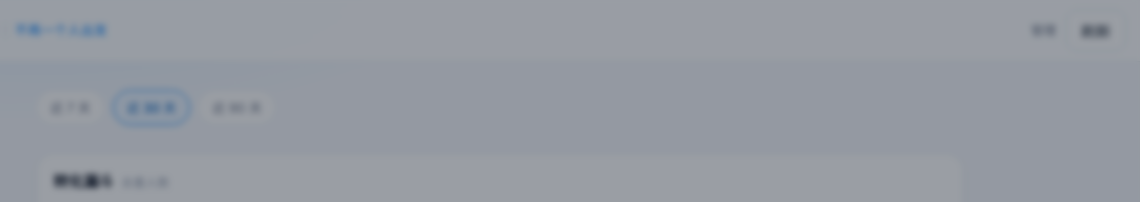
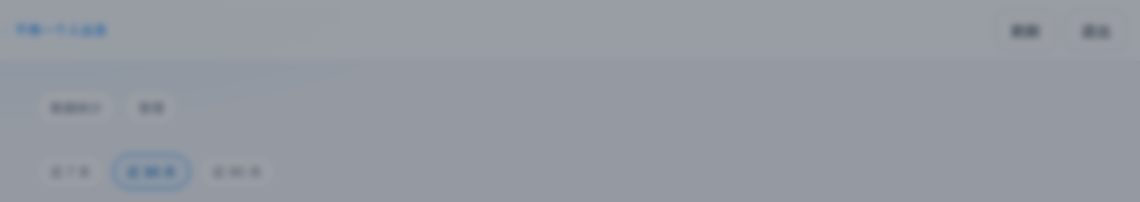
Before and after one commit to Prom1seCN/BHTX-web, a website: page public/dashboard.html in a window 1280 px wide. Shown: the top 202 px of the page, 140-1280 px from the left. Drawn offline with Linux system fonts and the light colour scheme.

Commit message:
看板/管理导航统一为 chip 切换样式，新增退出（清除本机密钥）（v3.0.0）

```diff
--- a/public/dashboard.css
+++ b/public/dashboard.css
@@ -124,3 +124,6 @@ body { padding-bottom: 32px; }
 .pending-name { font-size: 14px; font-weight: 600; color: var(--ink); }
 .pending-meta { font-size: 12px; color: var(--muted); }
 .pending-actions { display: flex; gap: 10px; margin-top: 4px; }
+
+a.chip { text-decoration: none; color: var(--muted); }
+a.chip.on { color: var(--brand-700); }
--- a/public/dashboard.html
+++ b/public/dashboard.html
@@ -23,12 +23,16 @@
     </div>
     <div class="topbar-right">
       <span class="dash-updated" id="updatedAt"></span>
-      <a class="dash-link" href="/manage.html">管理</a>
       <button class="btn-ghost" id="refreshBtn" onclick="load()">刷新</button>
+      <button class="btn-ghost" onclick="adminLogout()">退出</button>
     </div>
   </header>
 
   <main class="dash-main">
+    <div class="chips chips-track dash-days" id="navChips">
+      <a class="chip" href="/dashboard.html">数据统计</a>
+      <a class="chip" href="/manage.html">管理</a>
+    </div>
     <div class="chips chips-track dash-days" id="daysChips">
       <button class="chip" data-days="7" onclick="setDays(7)">近 7 天</button>
       <button class="chip on" data-days="30" onclick="setDays(30)">近 30 天</button>
--- a/public/dashboard.js
+++ b/public/dashboard.js
@@ -224,3 +224,8 @@ window.addEventListener('resize', () => {
 });
 
 load();
+
+function adminLogout() {
+  localStorage.removeItem(LS_KEY);
+  location.reload();
+}
--- a/public/manage.js
+++ b/public/manage.js
@@ -224,3 +224,8 @@ async function decideContributor(id, approve) {
 
 // 启动
 load();
+
+function adminLogout() {
+  localStorage.removeItem(LS_KEY);
+  location.reload();
+}
```
Also changed, not shown: public/manage.html (+1 -1 lines).
